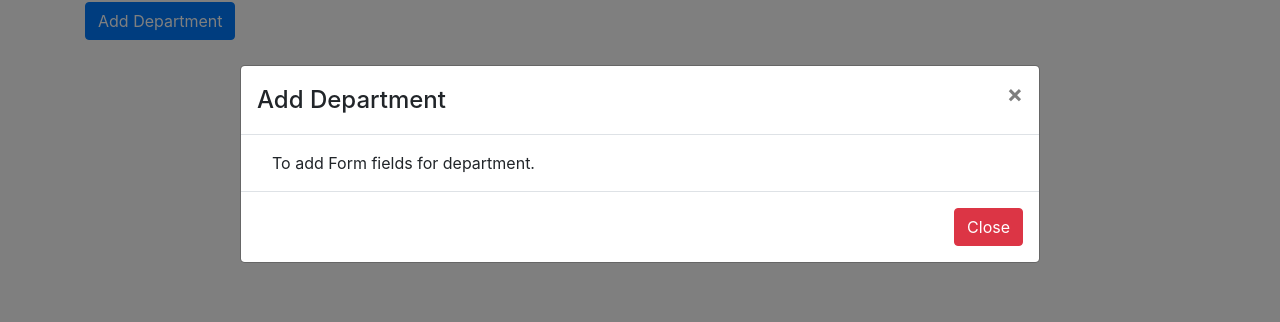
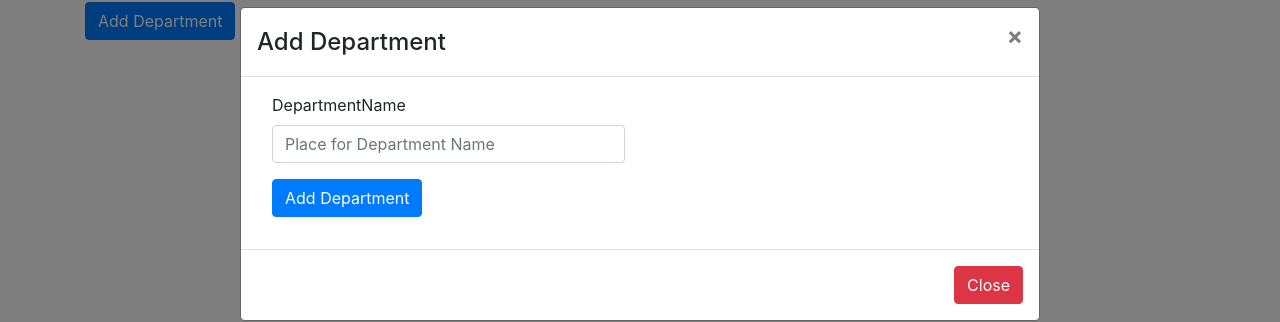
Before and after one commit to d1zzy94/js-react-fullstack-web-app, a React (Create React App) app in the folder employee-app/: page /department in a window 1280 px wide. Both pictures are taken after a click on the button "Add Department". Shown: the part 236-558 px from the top of the page. Built offline with nearby package versions, Linux system fonts and the light colour scheme; no server answers.

Commit message:
add form fields

```diff
--- a/employee-app/src/components/AddDepModal.js
+++ b/employee-app/src/components/AddDepModal.js
@@ -5,6 +5,12 @@
   constructor(props){
       super(props);
   }
+
+    handleSubmit(event){
+      event.preventDefault();
+
+      alert(event.target.DepartmentName.value);
+    }
 
     render(){
         return(
@@ -22,7 +28,30 @@
           </Modal.Header>
           <Modal.Body>
           <div className="container">
-          To add Form fields for department.
+
+          <Row>
+            <Col sm={6}>
+              <Form onSubmit={this.handleSubmit}>
+                <Form.Group controlId="DepartmentName">
+                  <Form.Label>DepartmentName</Form.Label>
+                  <Form.Control
+                  type="text"
+                  name="DepartmentName"
+                  required
+                  placeholder="Place for Department Name"
+                  />
+                </Form.Group>
+
+                <Form.Group>
+                    <Button variant="primary" type="submit">
+                      Add Department
+                    </Button>
+                </Form.Group>
+
+              </Form>
+            </Col>
+          </Row>
+
           </div>
       </Modal.Body>
         <Modal.Footer>
```
